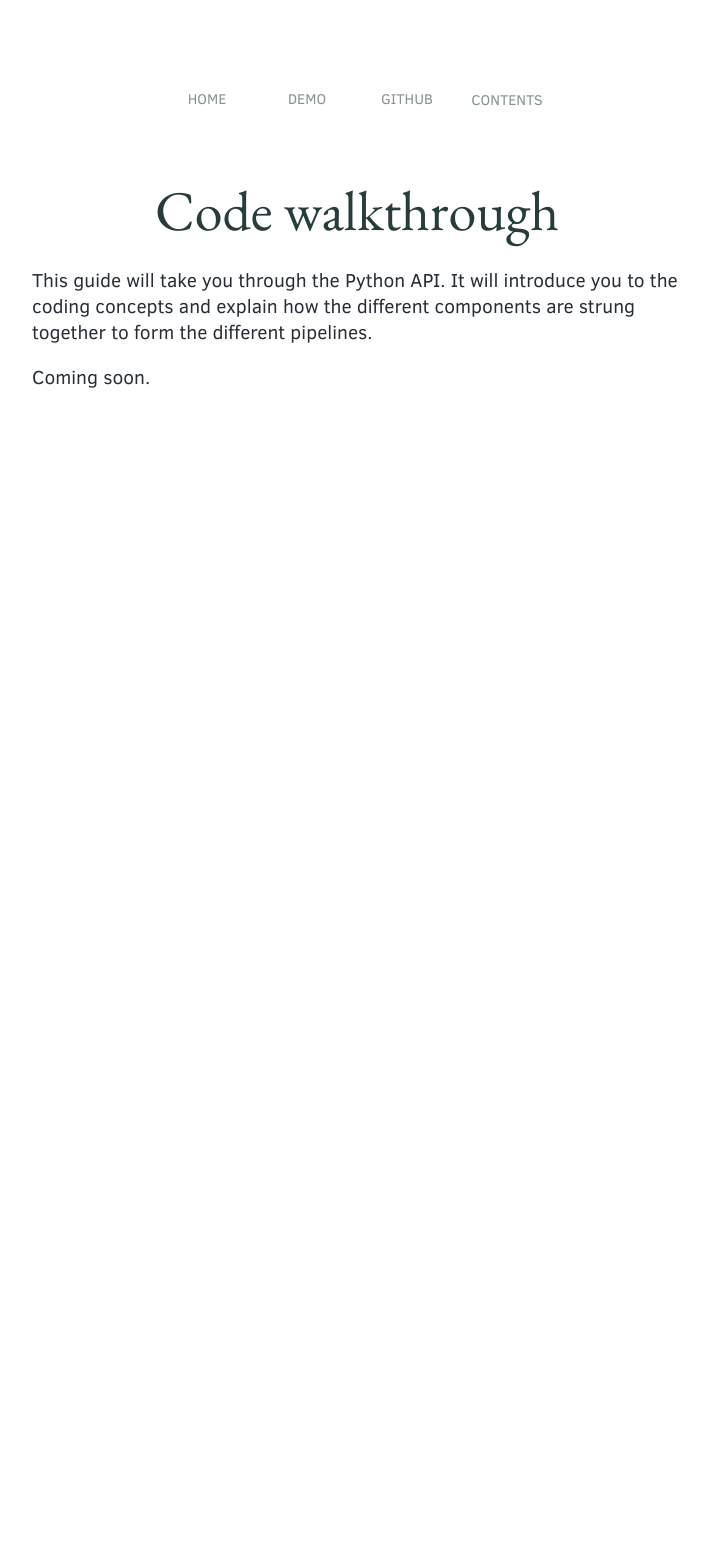
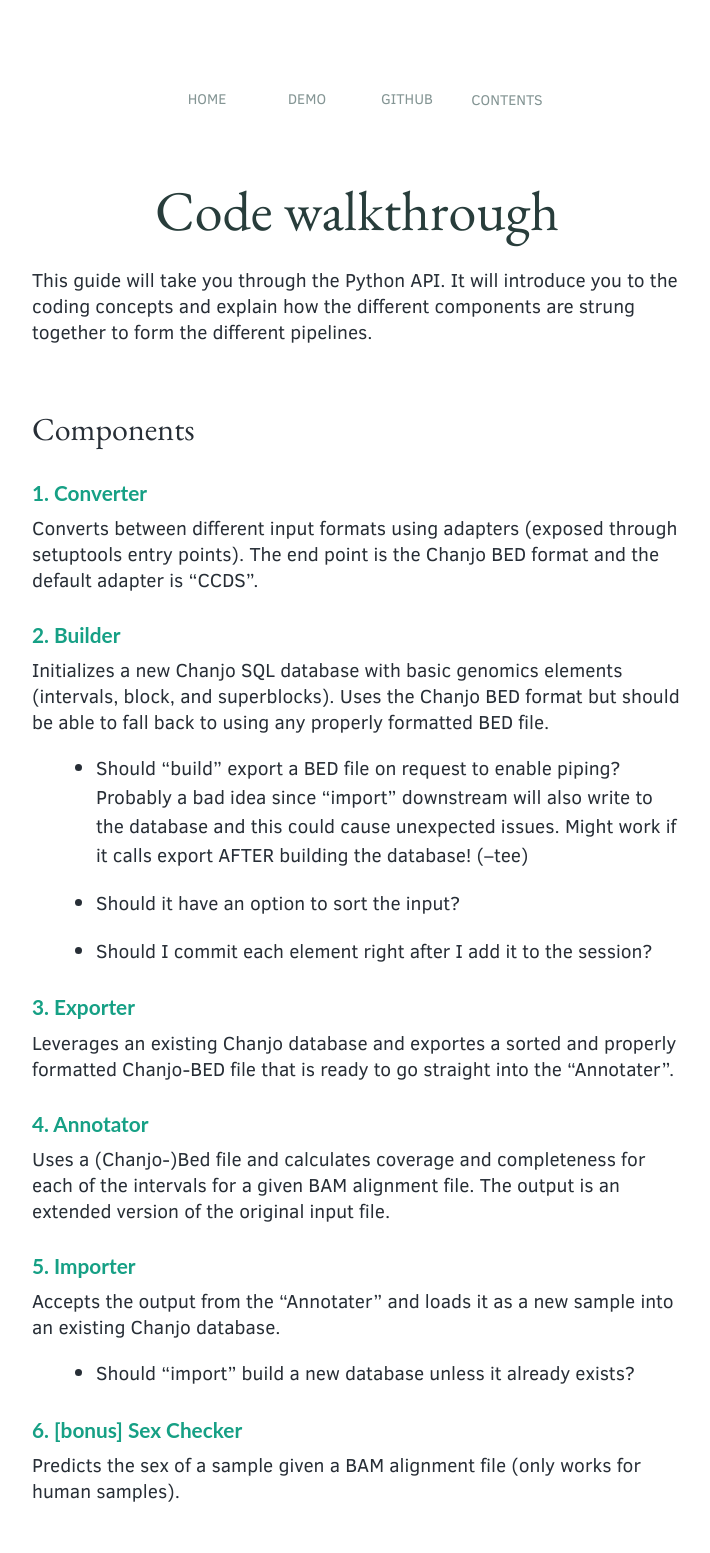
Before and after one commit to Clinical-Genomics/chanjo, a Sphinx documentation site: the page built from docs/code.rst, in a window 1280 px wide. Shown: the whole page, without its empty margins (283-993 px from the left). Built offline with Sphinx 7.4.7, drawn with Linux system fonts in a browser that asks for light colours; before the commit the page ends 900 px from its top, so only the background shows below that.

Commit message:
Various minor clean ups

```diff
--- a/docs/code.rst
+++ b/docs/code.rst
@@ -2,7 +2,41 @@ Code walkthrough
 =================
 This guide will take you through the Python API. It will introduce you to the coding concepts and explain how the different components are strung together to form the different pipelines.
 
-Coming soon.
+Components
+-----------
+
+1. Converter
+~~~~~~~~~~~~~
+Converts between different input formats using adapters (exposed through setuptools entry points). The end point is the Chanjo BED format and the default adapter is "CCDS".
+
+2. Builder
+~~~~~~~~~~~~
+Initializes a new Chanjo SQL database with basic genomics elements (intervals, block, and superblocks). Uses the Chanjo BED format but should be able to fall back to using any properly formatted BED file.
+
+-	Should "build" export a BED file on request to enable piping?
+	Probably a bad idea since "import" downstream will also write to the database and this could cause unexpected issues.
+	Might work if it calls export AFTER building the database! (--tee)
+-	Should it have an option to sort the input?
+-	Should I commit each element right after I add it to the session?
+
+3. Exporter
+~~~~~~~~~~~~~
+Leverages an existing Chanjo database and exportes a sorted and properly formatted Chanjo-BED file that is ready to go straight into the "Annotater".
+
+4. Annotator
+~~~~~~~~~~~~~
+Uses a (Chanjo-)Bed file and calculates coverage and completeness for each of the intervals for a given BAM alignment file. The output is an extended version of the original input file.
+
+5. Importer
+~~~~~~~~~~~~~
+Accepts the output from the "Annotater" and loads it as a new sample into an existing Chanjo database.
+
+-	Should "import" build a new database unless it already exists?
+
+6. [bonus] Sex Checker
+~~~~~~~~~~~~~~~~~~~~~~~
+Predicts the sex of a sample given a BAM alignment file (only works for human samples).
+
 
 .. Generator pipelines with bash-like syntax.
 	 Core pipelines
```
Also changed, not shown: .bumpversion.cfg, 3 other files.
